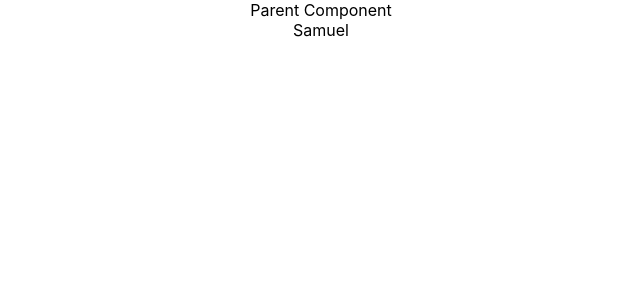
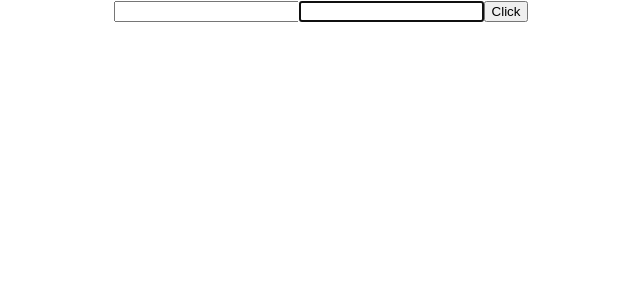
Before and after one commit to SamBobBarnes/PersonalCodingProjects, a React (Create React App) app in the folder ReactJS/hello-world/: page / in a window 1280 px wide. Shown: the top 300 px of the page, without its empty margins (319-959 px from the left). Built offline with nearby package versions, Linux system fonts and the light colour scheme.

Commit message:
React Video 28

```diff
--- a/ReactJS/hello-world/src/App.js
+++ b/ReactJS/hello-world/src/App.js
@@ -1,6 +1,7 @@
 import React, { Component } from 'react'
 import './App.css'
-import ParentComp from './Components/ParentComp'
+import RefsDemo from './Components/RefsDemo'
+
 
 
 
@@ -9,7 +10,7 @@ class App extends Component {
   render() {
     return (
       <div className='App'>
-        <ParentComp />
+        <RefsDemo />
       </div>
     )
   }
@@ -42,10 +43,12 @@ export default App
 // import LifecycleA from './Components/LifecycleA'
 // import FragmentDemo from './Components/FragmentDemo'
 // import Table from './Components/Table'
+// import ParentComp from './Components/ParentComp'
 
 // function App() {
 //   return (
 //     <div className="App">
+//        {/* <ParentComp /> */}
 //       {/* <Table /> */}
 //       {/* <FragmentDemo /> */}
 //       {/* <Form /> */}
--- /dev/null
+++ b/ReactJS/hello-world/src/Components/RefsDemo.js
@@ -0,0 +1,36 @@
+import React, { Component } from 'react'
+
+class RefsDemo extends Component {
+    constructor(props) {
+        super(props)
+        this.inputRef = React.createRef()
+        this.cbRef = null
+        this.setCbRef = (element) => {
+            this.cbRef = element
+        }
+    }
+
+    componentDidMount() {
+        if (this.cbRef) {
+            this.cbRef.focus()
+        }
+        // this.inputRef.current.focus()
+        // console.log(this.inputRef)
+    }
+
+    clickHandler = () => {
+        alert(this.inputRef.current.value)
+    }
+
+    render() {
+        return (
+            <div>
+                <input type='text' ref={this.inputRef} />
+                <input type='text' ref={this.setCbRef} />
+                <button onClick={this.clickHandler}>Click</button>
+            </div>
+        )
+    }
+}
+
+export default RefsDemo
--- a/ReactJS/hello-world/src/index.js
+++ b/ReactJS/hello-world/src/index.js
@@ -5,7 +5,9 @@ import App from './App';
 import * as serviceWorker from './serviceWorker';
 
 ReactDOM.render(
-  <App />,
+  <React.StrictMode>
+    <App />
+  </React.StrictMode>,
   document.getElementById('root')
 );
 
```
